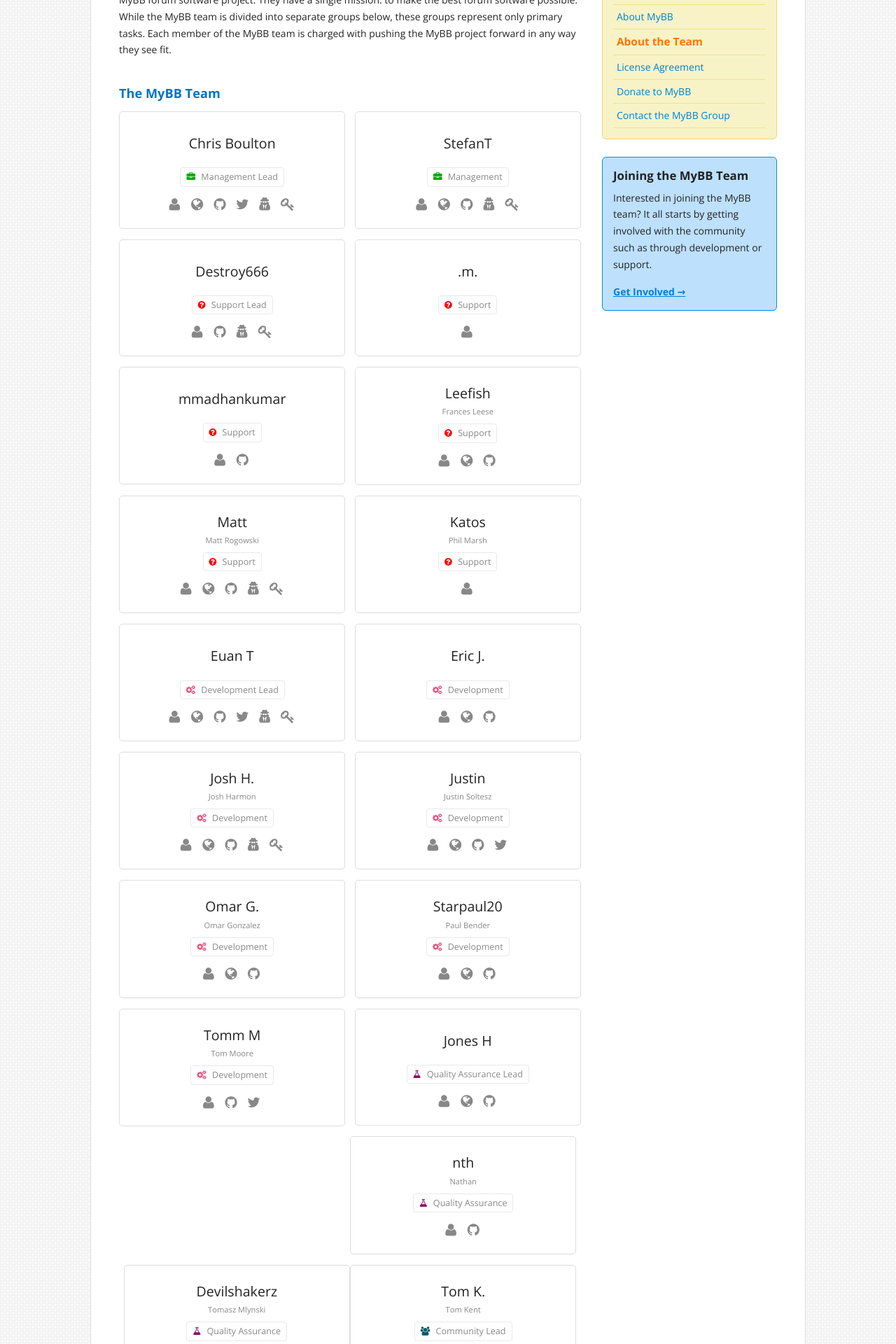
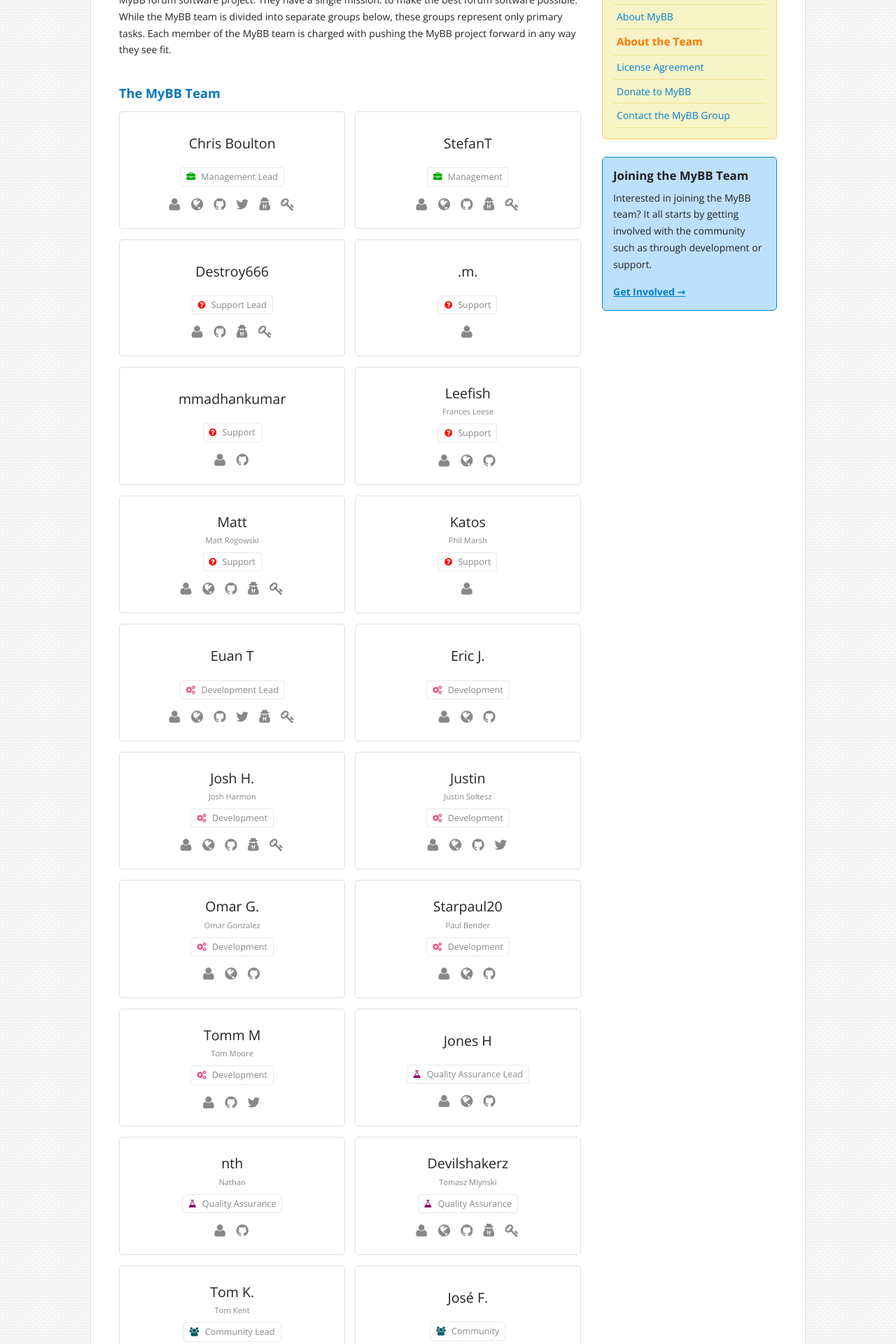
Before and after one commit to mybb/mybb.com, a Jekyll site: the page built from about/team.html, in a window 1280 px wide. Shown: the part 303-2223 px from the top of the page at 70% size. Built offline with Jekyll 4.4.1, drawn with Linux system fonts in a browser that asks for light colours; nearby versions of some CDN libraries.

Commit message:
Swapping in flex for team cards

```diff
--- a/_sass/_team-cards.scss
+++ b/_sass/_team-cards.scss
@@ -1,6 +1,17 @@
 .team-cards {
     padding: 10px 0 0 0;
-    @extend .clearFix;
+    display: -webkit-box;
+    display: -ms-flexbox;
+    display: flex;
+    -ms-flex-wrap: wrap;
+    flex-wrap: wrap;
+    -webkit-box-pack: justify;
+    -ms-flex-pack: justify;
+    justify-content: space-between;
+    -webkit-box-orient: horizontal;
+    -webkit-box-direction: normal;
+    -ms-flex-direction: row;
+    flex-direction: row;
 
     .card {
         width: 49%;
@@ -11,14 +22,6 @@
         padding: 20px 45px;
         margin-bottom: 15px;
         text-align: center;
-
-        &:nth-child(odd) {
-            margin-right: 1%;
-        }
-
-        &:nth-child(even) {
-            margin-left: 1%;
-        }
 
         .card__username {
             text-align: center;
```
